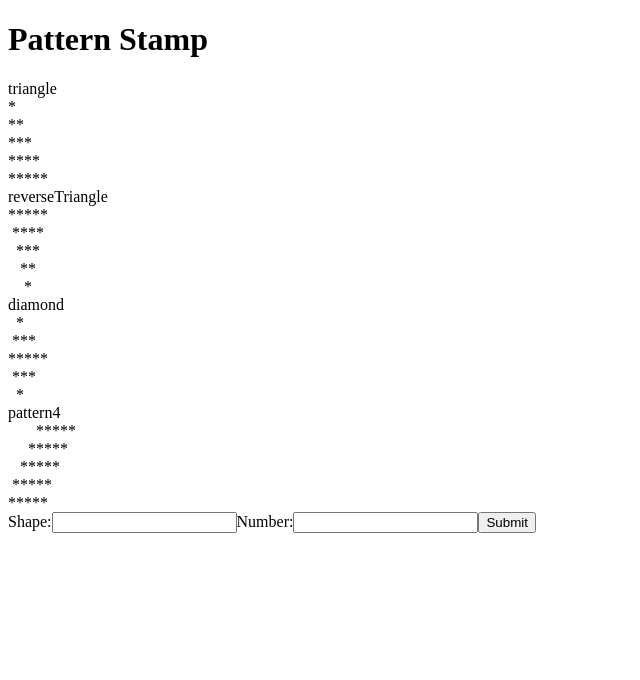
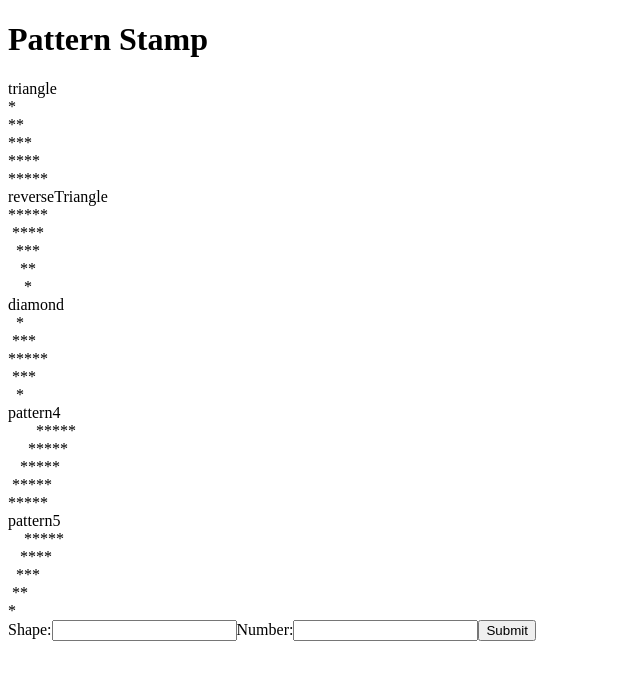
Before and after one commit to bohyeon-n/youngint-lesson, a React app: page / in a window 1280 px wide. Shown: the top 680 px of the page, without its empty margins (0-640 px from the left). Built offline with nearby package versions, Linux system fonts and the light colour scheme.

Commit message:
pattern5 추가

```diff
--- a/src/components/Pattern.tsx
+++ b/src/components/Pattern.tsx
@@ -35,10 +35,21 @@ export class Pattern extends React.Component<PatternProps, {}> {
       for (let i: number = 0; i < totalNumber + (totalNumber - 1); i++) {
         blankLine += " ";
       }
+
       string =
         blankLine.slice(n, blankLine.length - n) +
         stringLine +
         blankLine.slice(-n);
+    } else if (pattern === "pattern5") {
+      let stringLine = "";
+      let blankLine = "";
+      for (let i: number = 0; i < totalNumber - n + 1; i++) {
+        stringLine += shape;
+      }
+      for (let i: number = 0; i < totalNumber - 1 + n - 1; i++) {
+        blankLine += " ";
+      }
+      string = blankLine.slice(0, blankLine.length - 2 * (n - 1)) + stringLine;
     } else {
       //diamond
       let blank: string = "";
--- a/src/pages/MainPage.tsx
+++ b/src/pages/MainPage.tsx
@@ -75,7 +75,13 @@ export default class MainPage extends React.Component {
       formerInputState,
       formerSubmit
     } = this.state;
-    const patterns = ["triangle", "reverseTriangle", "diamond", "pattern4"];
+    const patterns = [
+      "triangle",
+      "reverseTriangle",
+      "diamond",
+      "pattern4",
+      "pattern5"
+    ];
     return (
       <div>
         <h1>Pattern Stamp</h1>
```
